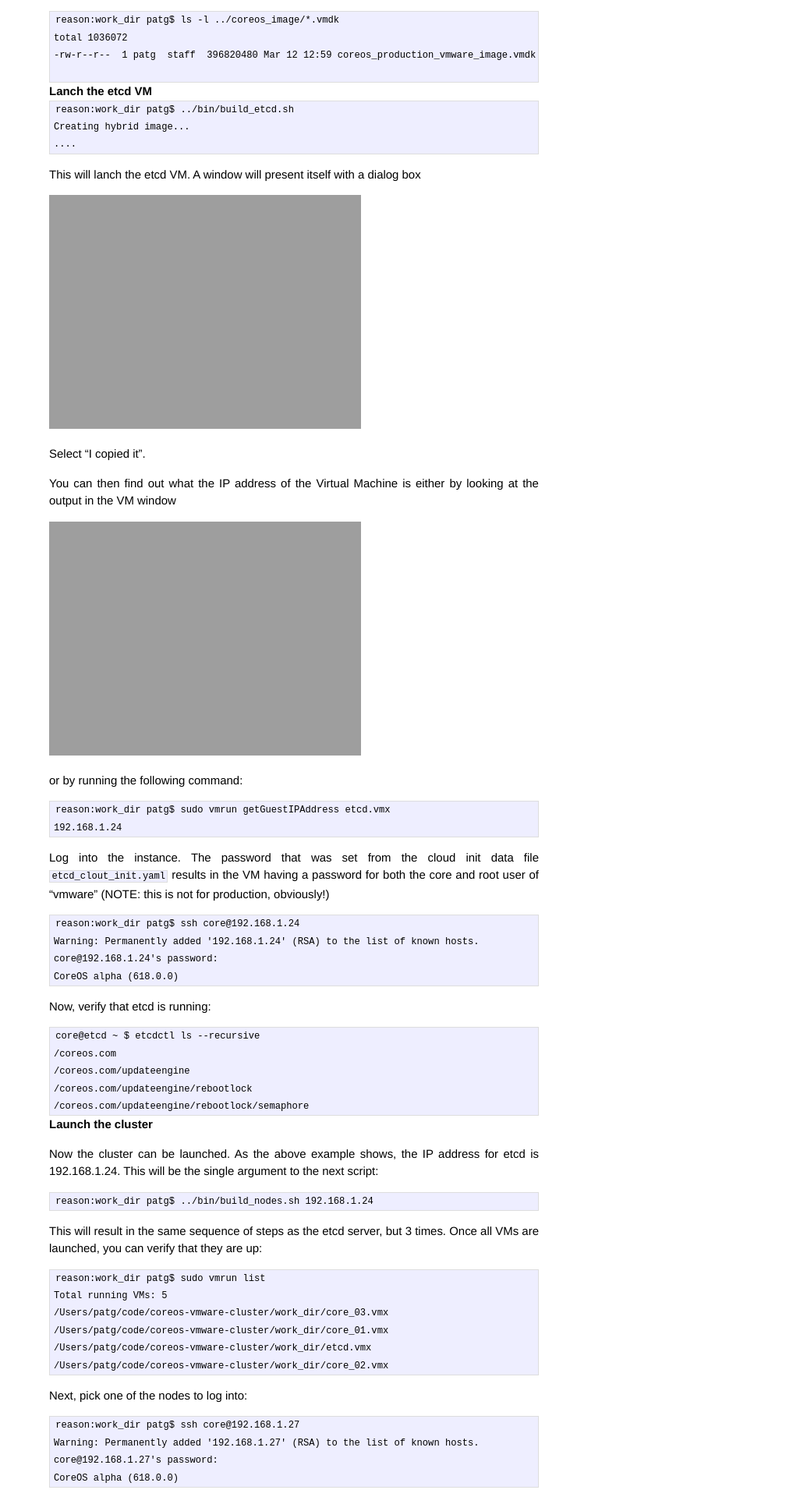
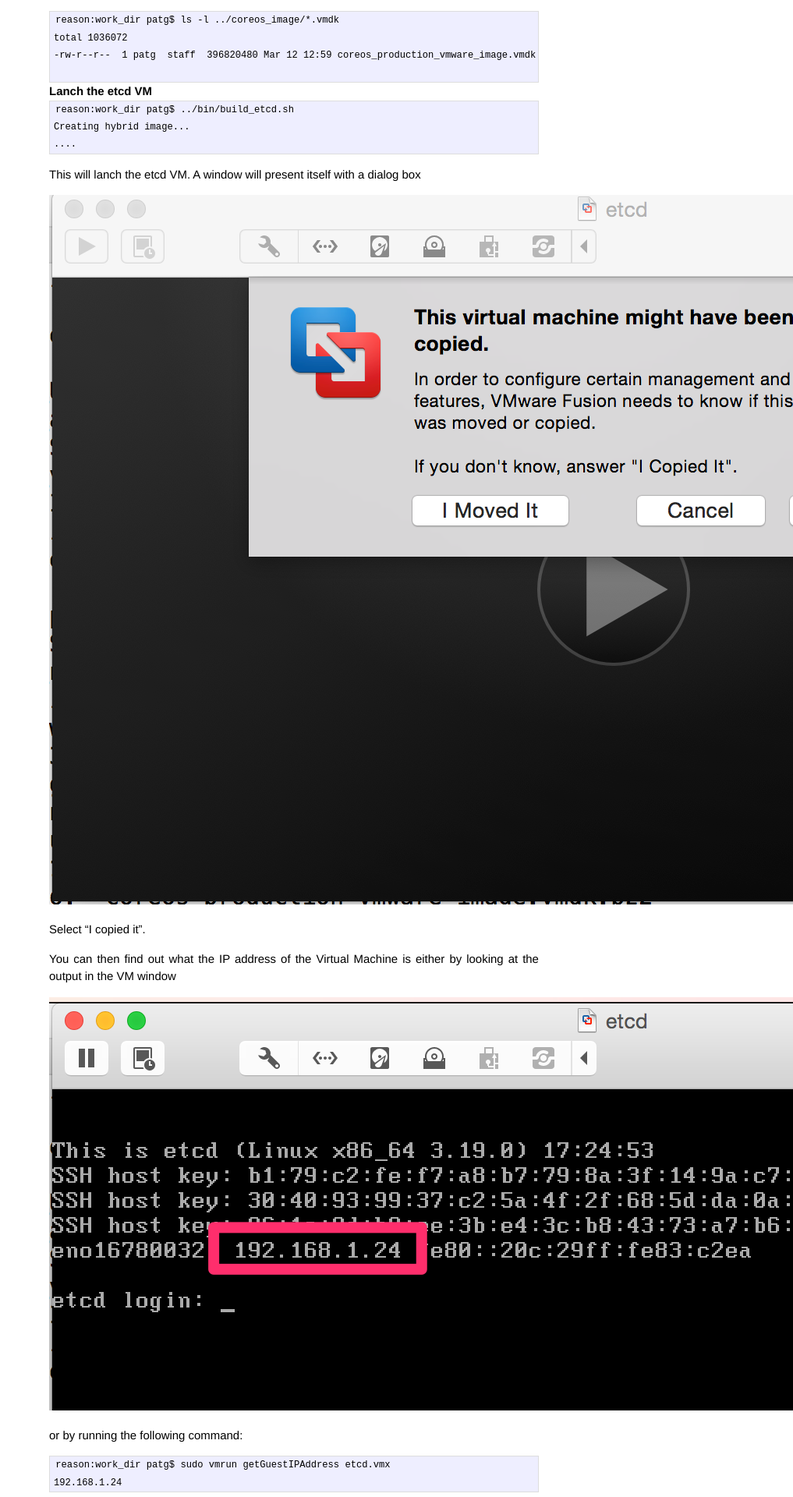
Before and after one commit to CaptTofu/patg.net, a Jekyll site: the page built from _posts/2015-03-17-coreos-vmware-cluster.markdown, in a window 1280 px wide. Shown: the part 1557-3477 px from the top of the page at 78% size, without its empty margins (263-1280 px from the left). Built offline with Jekyll 4.4.1, drawn with Linux system fonts in a browser that asks for light colours; Markdown is read by kramdown in place of the engine named in the settings; comment, search, counter and statistics services are not loaded.

Commit message:
fix to image link

```diff
--- a/_posts/2015-03-17-coreos-vmware-cluster.markdown
+++ b/_posts/2015-03-17-coreos-vmware-cluster.markdown
@@ -84,13 +84,13 @@
 
 This will lanch the etcd VM. A window will present itself with a dialog box
 
-![etcd launch prompt]({{ site.url }}/assets/etcd_launch1.jpg)
+![etcd launch prompt]({{ site.url }}/assets/etcd_launch1.png)
 
 Select "I copied it".
 
 You can then find out what the IP address of the Virtual Machine is either by looking at the output in the VM window
 
-![etcd VM initial window]({{ site.url }}/assets/etcd_launch2.jpg)
+![etcd VM initial window]({{ site.url }}/assets/etcd_launch2.png)
 
  or by running the following command:
 
```
